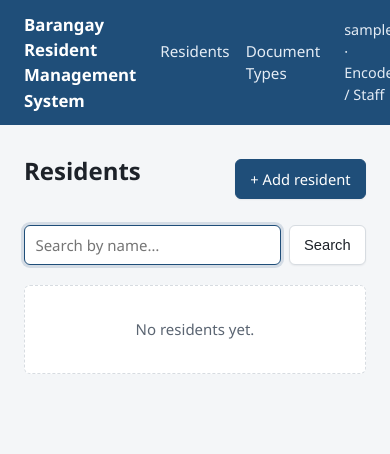
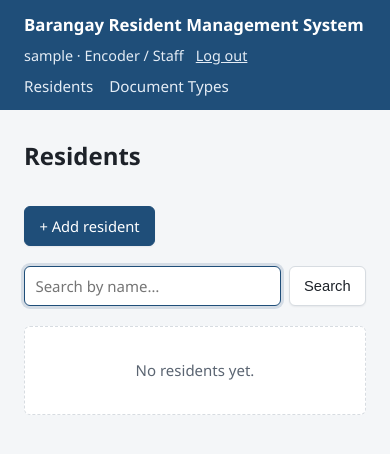
Before and after one commit to Adrian-Custodio/barangay-resident-management-system, a Django app: page /residents/ in a window 390 px wide; the page is wider, and only the part inside the window is pictured. Shown: the top 454 px of that part. Run offline with Django 5.2, Linux system fonts and the light colour scheme; the visitor is signed in with stand-in values (Sample User, id 1); data that the repository does not hold is empty.

Commit message:
Polish interactive states and small-viewport behavior in the UI
The base stylesheet was built fresh in the resident-CRUD foundation
(there was no pre-existing inline CSS to replace), including the
data-table styling, form/button treatment, and the SelectDateWidget
layout (bare three <select> elements grouped into a row under one
label, verified against the actual rendered markup rather than
assumed). This pass adds what was still missing:

- Buttons get a real hover/active feel (background transition +
  a 1px press effect on :active) instead of an instant color swap.
- A small-viewport breakpoint so the header nav, page-header actions,
  and document sheet don't visibly break if the window is narrower
  than a full desktop monitor -- this is a front-desk tool, not a
  mobile-first one, but it shouldn't come apart in a half-split window.

Co-Authored-By: Claude Sonnet 5 <noreply@anthropic.com>
Claude-Session: https://claude.ai/code/session_01JrcAQUnFB5C8RPgLpbciZD

```diff
--- a/static/css/style.css
+++ b/static/css/style.css
@@ -125,8 +125,10 @@ h1 { font-size: 1.5rem; margin: 0 0 1rem; }
   font-size: 0.92rem;
   cursor: pointer;
   box-shadow: var(--shadow);
+  transition: background-color 0.12s ease, border-color 0.12s ease, transform 0.05s ease;
 }
 .btn:hover { background: #f0f2f4; }
+.btn:active { transform: translateY(1px); }
 
 .btn--primary { background: var(--color-primary); border-color: var(--color-primary); color: #fff; }
 .btn--primary:hover { background: var(--color-primary-dark); }
@@ -327,3 +329,16 @@ input:focus, select:focus, textarea:focus {
   .page { padding: 0; max-width: none; }
   .document-sheet { box-shadow: none; border: none; max-width: none; padding: 0; }
 }
+
+/* --- Small screens --- */
+/* This is an internal office tool, primarily used at a front desk on a
+   full-size monitor -- so this isn't a mobile-first design -- but the
+   header and page-header flex rows shouldn't visibly break if the window
+   is narrower than that, e.g. a laptop in a half-split window. */
+@media (max-width: 640px) {
+  .site-header__inner { flex-wrap: wrap; row-gap: 0.5rem; }
+  .main-nav { flex-basis: 100%; order: 3; }
+  .page-header { flex-direction: column; align-items: flex-start; }
+  .document-sheet { padding: 1.75rem 1.25rem; }
+  .data-table th, .data-table td { padding: 0.5rem 0.6rem; }
+}
```
